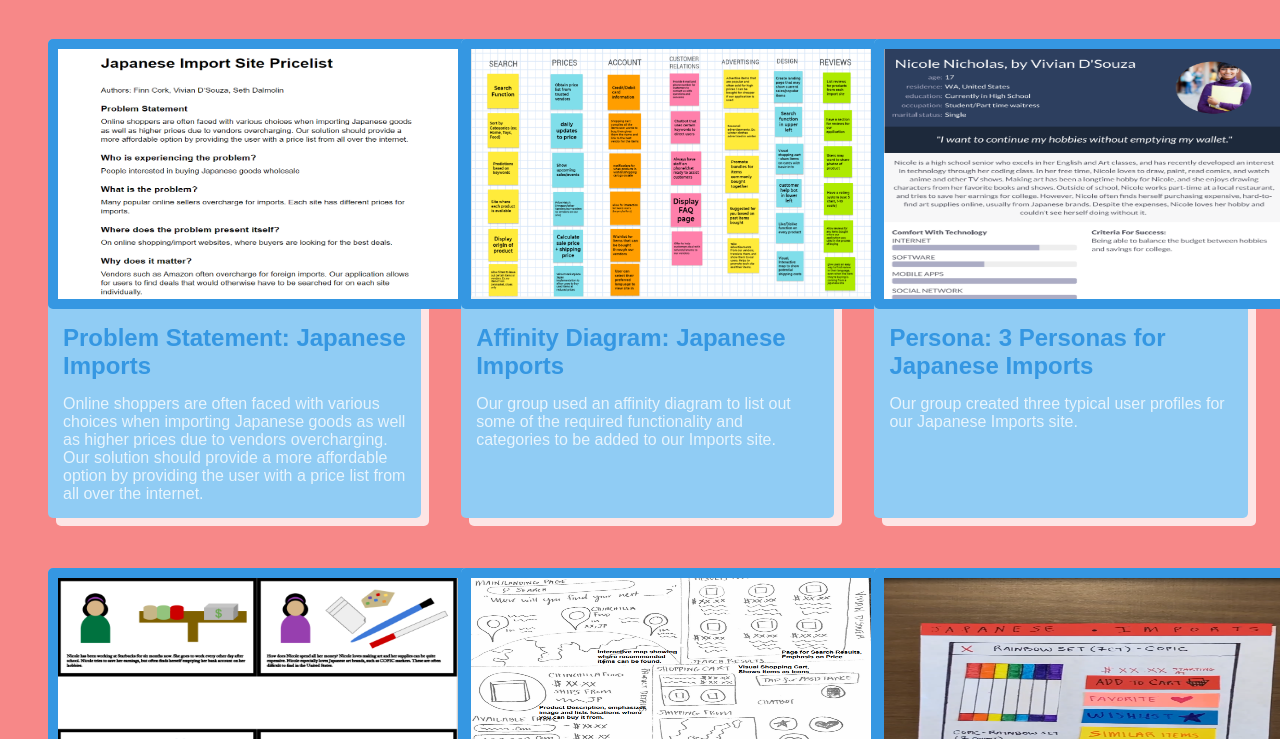
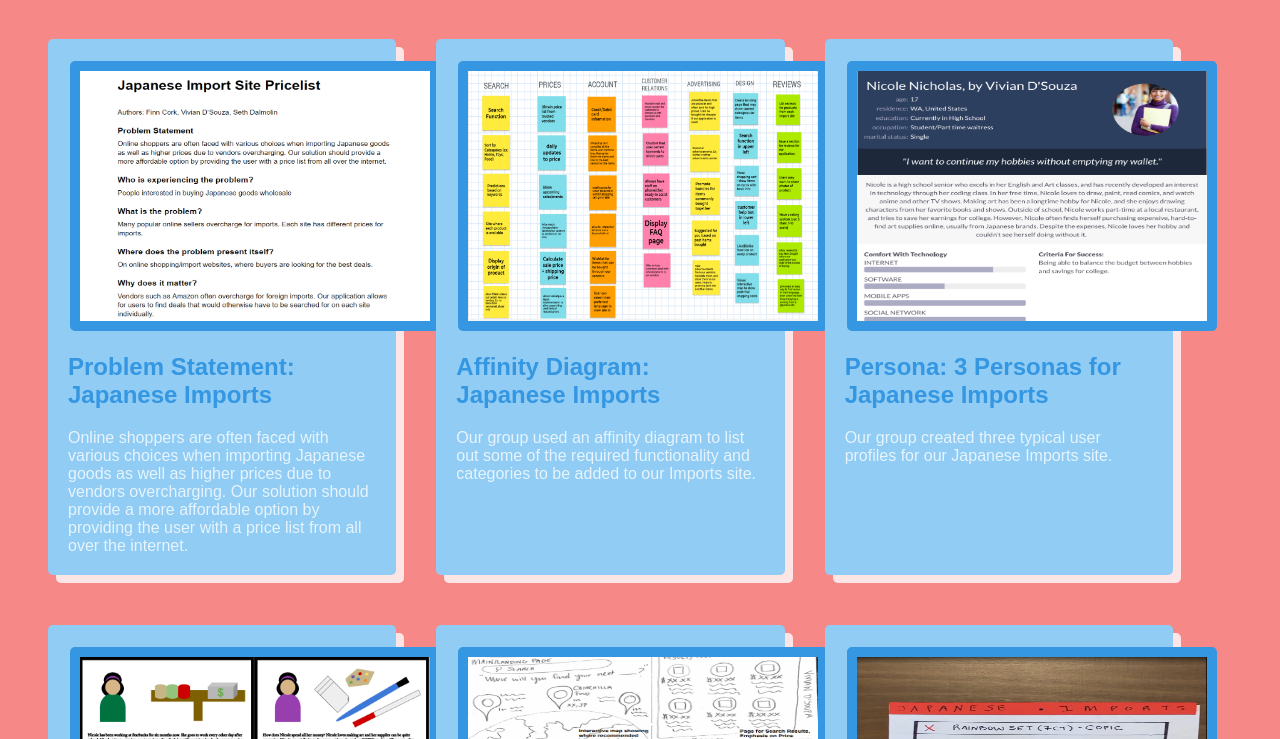
Before and after one commit to vivianofsouza/vivianofsouza.github.io, a plain HTML site: page index.html in a window 1280 px wide. Shown: the part 61-800 px from the top of the page. Drawn offline with Linux system fonts and the light colour scheme.

Commit message:
Add files via upload

```diff
--- a/styles.css
+++ b/styles.css
@@ -16,7 +16,7 @@ h1 {
 }
 
 .assignment {
-    width: 30%;
+    width: 28%;
     background: #90CCF4;
     margin: 20px;
     margin-bottom: 30px;
@@ -26,20 +26,19 @@ h1 {
 
 .assignment img {
     height: 250px;
-    width: 400px;
+    width: 350px;
     border: 10px solid  #3597e2;
-    margin-right: 20px;
+    margin: 22px;
     border-radius: 5px;
     display: block;
-    margin:auto;
 }
 
 .assignment h2 {
-    margin: 15px;
+    margin: 20px;
 }
 
 .assignment p {
-    margin: 15px;
+    margin: 20px;
 }
 
 .assignment a {
```
